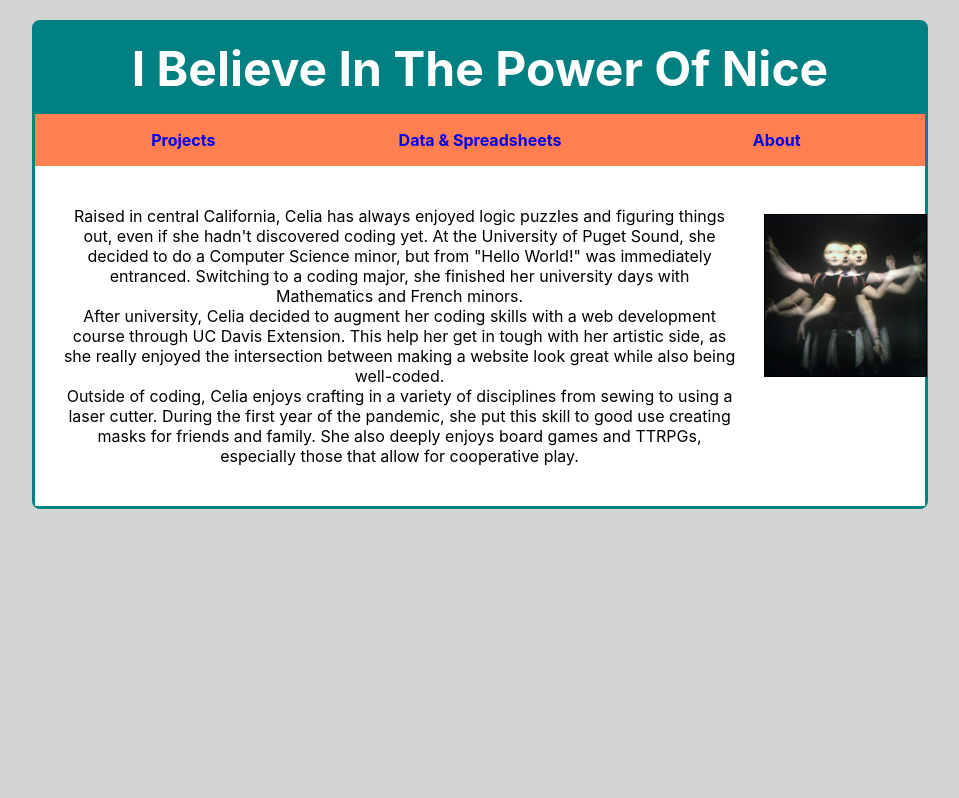
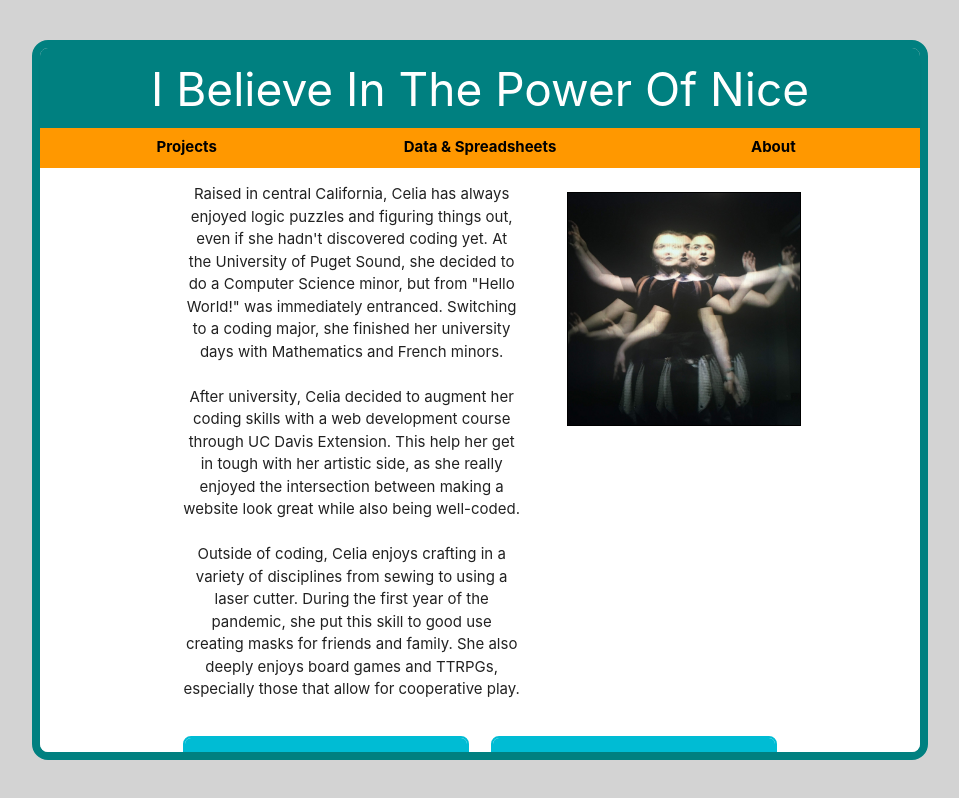
Before and after one commit to crizzo16/my-portfolio, a React (Create React App) app: page /#/about in a window 1280 px wide. Shown: the whole page, without its empty margins (160-1119 px from the left). Built offline with nearby package versions, Linux system fonts and the light colour scheme.

Commit message:
Update design

```diff
--- a/public/index.html
+++ b/public/index.html
@@ -25,8 +25,11 @@
       Learn how to configure a non-root public URL by running `npm run build`.
     -->
     <title>Celia Rizzo</title>
+
+    <link rel="stylesheet" href="https://cdnjs.cloudflare.com/ajax/libs/materialize/1.0.0/css/materialize.min.css">
   </head>
-  <body style="background-color:lightgray">
+  <body style="background-color:lightgray;">
+    <script src="https://cdnjs.cloudflare.com/ajax/libs/materialize/1.0.0/js/materialize.min.js"></script>
     <noscript>You need to enable JavaScript to run this app.</noscript>
     <div id="root"></div>
     <!--
--- a/src/About.js
+++ b/src/About.js
@@ -2,24 +2,79 @@ import React from "react";
 
 function About(props) {
   return (
-    <div className="row">
-      <div className="col l6 s12">
-        <p>
-          Raised in central California, Celia has always enjoyed logic puzzles
-          and figuring things out, even if she hadn't discovered coding yet. At
-          the University of Puget Sound, she decided to do a Computer Science
-          minor, but from "Hello World!" was immediately entranced. Switching to
-          a coding major, she finished her university days with Mathematics and
-          French minors.
-          <br />
-          After university, Celia decided to augment her coding skills with a
-          web development course through UC Davis Extension. This help her get in tough with her artistic side, as she really enjoyed the intersection between making a website look great while also being well-coded.
-          <br />
-          Outside of coding, Celia enjoys crafting in a variety of disciplines from sewing to using a laser cutter. During the first year of the pandemic, she put this skill to good use creating masks for friends and family. She also deeply enjoys board games and TTRPGs, especially those that allow for cooperative play.
-        </p>
+    <div className="container">
+      <div className="row">
+        <div className="col l7 s12">
+          <p>
+            Raised in central California, Celia has always enjoyed logic puzzles
+            and figuring things out, even if she hadn't discovered coding yet.
+            At the University of Puget Sound, she decided to do a Computer
+            Science minor, but from "Hello World!" was immediately entranced.
+            Switching to a coding major, she finished her university days with
+            Mathematics and French minors.
+            <br />
+            <br></br>
+            After university, Celia decided to augment her coding skills with a
+            web development course through UC Davis Extension. This help her get
+            in tough with her artistic side, as she really enjoyed the
+            intersection between making a website look great while also being
+            well-coded.
+            <br />
+            <br></br>
+            Outside of coding, Celia enjoys crafting in a variety of disciplines
+            from sewing to using a laser cutter. During the first year of the
+            pandemic, she put this skill to good use creating masks for friends
+            and family. She also deeply enjoys board games and TTRPGs,
+            especially those that allow for cooperative play.
+          </p>
+        </div>
+        <div className="col l5 s12">
+          <img className="about-img" src="./assets/Celia01.jpeg" />
+        </div>
       </div>
-      <div className="col l6 s12">
-        <img className="about-img" src="./assets/Celia01.jpeg" />
+      <div className="row">
+        <div className="col l6 s12">
+        <div className="about-fun-fact">
+            <p className="fun-fact-header cyan">
+              Currently Reading
+            </p>
+            <p className="fun-fact-content">
+              The Galaxy and the Ground Within by Becky Chambers
+            </p>
+          </div>
+        </div>
+        <div className="col l6 s12">
+        <div className="about-fun-fact">
+            <p className="fun-fact-header cyan">
+              Currently Watching
+            </p>
+            <p className="fun-fact-content">
+              The Boys, The Sea Beast, Critical Role
+            </p>
+          </div>
+        </div>
+      </div>
+      <div className="row">
+        <div className="col l6 s12">
+          <div className="about-fun-fact">
+            <p className="fun-fact-header cyan">
+              Currently Playing
+            </p>
+            <p className="fun-fact-content">
+              Battle for Bikini Bottom, Marvel Avengers
+            </p>
+          </div>
+        </div>
+        <div className="col l6 s12">
+          <div className="about-fun-fact">
+            <p className="fun-fact-header cyan">
+              Currently Running
+            </p>
+            <p className="fun-fact-content">
+              Ghosts of Saltmarsh: Salvage Operation
+            </p>
+          </div>
+        </div>
       </div>
     </div>
   );
--- a/src/App.css
+++ b/src/App.css
@@ -14,27 +14,34 @@
 .flex { display: flex; }
 .f-center { justify-content: center; }
 .f-around { justify-content: space-around; }
+.f-wrap { flex-wrap: wrap; }
 
 .frame {
-  border: 3px solid var(--main-back);
-  border-radius: 8px;
-  margin: 20px auto;
+  border: 8px solid var(--main-back);
+  border-radius: 16px;
+  margin: 5vh auto;
+  height: 90vh;
+}
+
+.navigation, .page-header {
+  border-top-left-radius: 8px;
+  border-top-right-radius: 8px;
 }
 
 .navigation-sub {
-  background: var(--accent-back);
-  color: var(--accent-text);
   display: flex;
   width: 100%;
   flex-wrap: nowrap;
   justify-content: space-around;
+  height: 40px;
 }
 
 .navigation-sub .item {
   width: 100%;
-  padding: 16px;
+  padding: 8px;
   text-decoration: none;
   font-weight: bold;
+  color: black;
 }
 
 .navigation-sub .item:hover {
@@ -47,15 +54,19 @@
   color: white;
   box-shadow: 0 8px 6px -6px black;
   z-index: 10;
+  height: 80px;
 }
 
-.page-header h2 {margin: 0; padding: 16px; font-size: 48px;
+.page-header h2 {margin: 0; padding: 16px; font-size: 46px;
   }
 
 .content {
-  padding: 24px;
-  min-height: 24px;
   background-color: white;
+  overflow-y: scroll;
+  background-color: white;
+  height: calc(90vh - 136px);
+  border-bottom-left-radius: 8px;
+  border-bottom-right-radius: 8px;;
 }
 
 .btn-project {
@@ -109,6 +120,44 @@
   align-items: center;
 }
 
+.btn {
+  margin: 0 10px;
+}
+
+.big-font {
+  font-size: 24px;
+  border: 2px solid;
+  border-radius: 8px;
+  padding: 8px;
+}
+
+.big-font strong {
+  font-weight: bold;
+  font-size: 32px;
+  text-decoration: underline;
+}
+
+.about-fun-fact {
+  font-size: 24px;
+  border: 2px solid #00bcd4;
+  border-radius: 8px;
+  padding: 0;
+}
+
+.fun-fact-header {
+  font-weight: bold;
+  font-size: 32px;
+  margin: 0;
+  padding: 8px;
+  border-top-left-radius: 6px;
+  border-top-right-radius: 6px;
+}
+
+.fun-fact-content {
+  margin: 0;
+  padding: 8px;
+}
+
 @media (max-width: 576px) {
   .navigation-sub {
     flex-wrap: wrap;
--- a/src/App.js
+++ b/src/App.js
@@ -15,12 +15,12 @@ class App extends Component {
               <h2 id="page-title">
                 <Routes>
                   <Route exact path="/" element="Fun Little Things" />
-                  <Route path="/data" element="Beauty in Organization" />
+                  <Route path="/data" element="So. Much. Data." />
                   <Route path="/about" element="I Believe In The Power Of Nice" />
                 </Routes>
               </h2>
             </div>
-            <div className="navigation-sub">
+            <div className="navigation-sub orange">
               <Link to="/" className="item">
                 Projects
               </Link>
--- a/src/Spreadsheet.js
+++ b/src/Spreadsheet.js
@@ -3,26 +3,46 @@ import React from "react";
 function Spreadsheets() {
   return (
     <div>
-      <h1>Who Doesn't Love A Good Spreadsheet</h1>
       <div className="flex f-around">
         <p className="content-message">
-          Ever since I had access to a computer, I've loved spreadsheets. There's something so lovely about clean and well-formatted data. Throughout all my various hobbies,spreadsheets are a commonality. Below, you'll see a spreadsheet where I track the releases of packs for the Sims 4, a spreadsheet where I try to predict the winner of Eurovision from Youtube rankings, a spreadsheet where I list all of the books I own, and more! Many of these spreadsheets I actively use and update with new information, so keep an eye out for change.
+          Ever since I had access to a computer, I've loved spreadsheets.
+          There's something so lovely about clean and well-formatted data.
+          Throughout all my various hobbies,spreadsheets are a commonality.
+          Below, you'll see a spreadsheet where I track the releases of packs
+          for the Sims 4, a spreadsheet where I try to predict the winner of
+          Eurovision from Youtube rankings, a spreadsheet where I list all of
+          the books I own, and more! Many of these spreadsheets I actively use
+          and update with new information, so keep an eye out for change.
         </p>
-        <div>
-          <button>Sims 4 Packs</button>
-          <button>Eurovision 2022 Predictions</button>
-          <button>Books</button>
+        <div className="flex f-around f-wrap">
+          <button className="waves-effect waves-light btn cyan" id="btn-sims">
+            Sims 4 Packs
+          </button>
+          <button className="waves-effect waves-light btn cyan" id="btn-esc22">
+            Eurovision 2022 Predictions
+          </button>
+          <button className="waves-effect waves-light btn cyan" id="btn-books">
+            Books
+          </button>
         </div>
       </div>
+      <div>
         <iframe
+          id="frame-sims"
           className="spreadsheet-frame"
           src="https://docs.google.com/spreadsheets/d/e/2PACX-1vTCdrFzWYnk-JcUyBnthPKl3Dx8A2396Pkk302422nfRoY2apLyEEri-AnM7qVeFoEhABMx7DU0i26-/pubhtml?gid=0&amp;single=true&amp;widget=true&amp;headers=false"
         ></iframe>
         <iframe
-        className="spreadsheet-frame"
+          id="frame-esc22"
+          className="spreadsheet-frame hide"
           src="https://docs.google.com/spreadsheets/d/e/2PACX-1vTDPtoPUbRSozcdEqZ9RYvIL-jDl0ZsirDDekUOMKMhvQOfNKp3FhPvyH1GMWr4jZEDWjtX0jr8iU9Q/pubhtml?widget=true&amp;headers=false"
         ></iframe>
-      <iframe className="spreadsheet-frame" src="https://docs.google.com/spreadsheets/d/e/2PACX-1vSQlcmbzq5saB-cIt_HKOkNlv90dQk0Zf0lplUGw6bjPxW-HWf1kS64d1Kh2mb2B6-scVhj4jEtEMBP/pubhtml?gid=0&amp;single=true&amp;widget=true&amp;headers=false"></iframe>
+        <iframe
+          id="frame-books"
+          className="spreadsheet-frame hide"
+          src="https://docs.google.com/spreadsheets/d/e/2PACX-1vSQlcmbzq5saB-cIt_HKOkNlv90dQk0Zf0lplUGw6bjPxW-HWf1kS64d1Kh2mb2B6-scVhj4jEtEMBP/pubhtml?gid=0&amp;single=true&amp;widget=true&amp;headers=false"
+        ></iframe>
+      </div>
     </div>
   );
 }
```
Also changed, not shown: public/assets/rocks.jpeg (added). Lines whose indentation alone changed are shown as unchanged.
